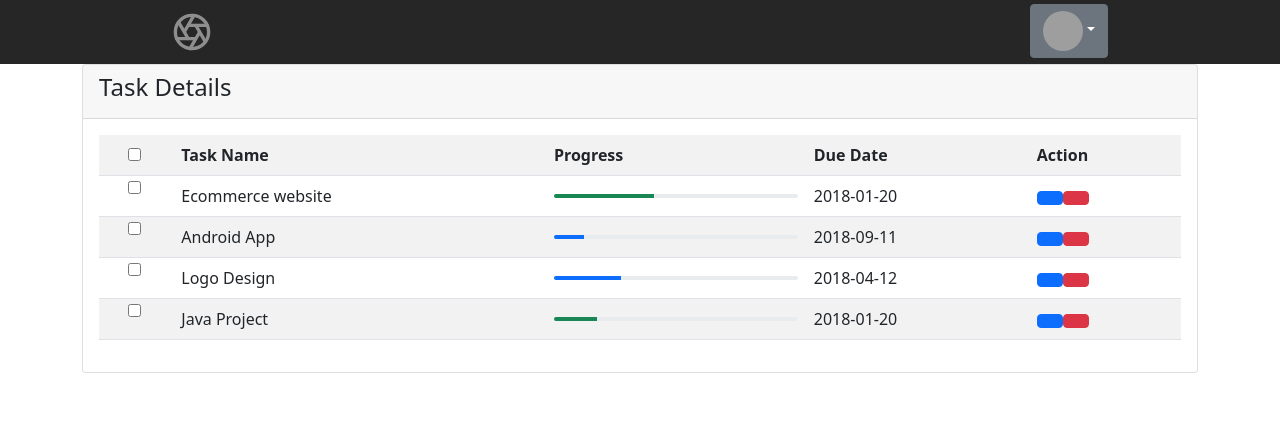
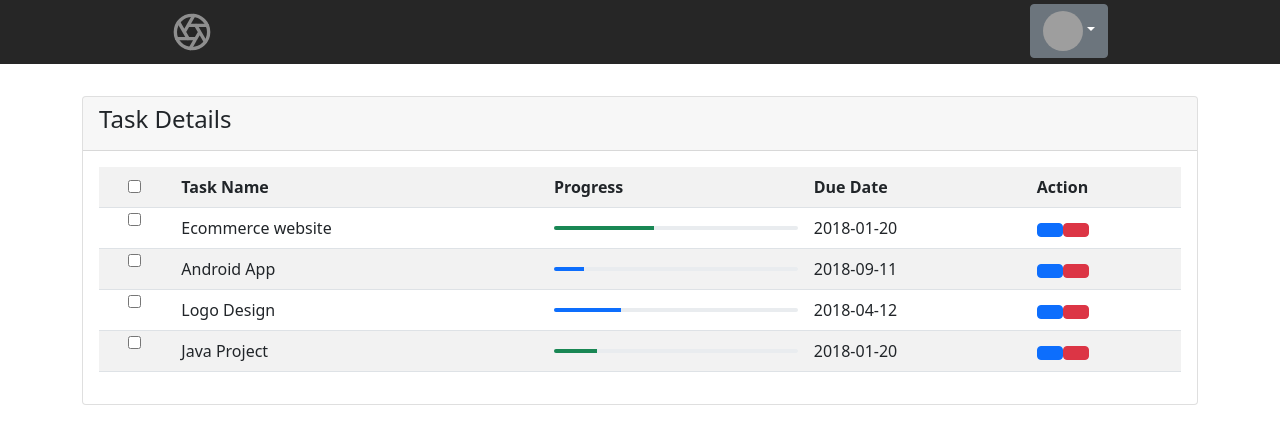
Before and after one commit to tarohida/php-todo-app-frontend, a Vue app: page / in a window 1280 px wide. Shown: the top 444 px of the page. Built offline with nearby package versions, Linux system fonts and the light colour scheme; grey boxes are pictures that could not be loaded; some icons are missing.

Commit message:
featute/esa354 padding で見た目修正

```diff
--- a/src/components/ContentArea.vue
+++ b/src/components/ContentArea.vue
@@ -16,6 +16,6 @@ export default {
 
 <style scoped>
 .vue-todo-app-content-area {
-
+  padding: 2em;
 }
 </style>
```
